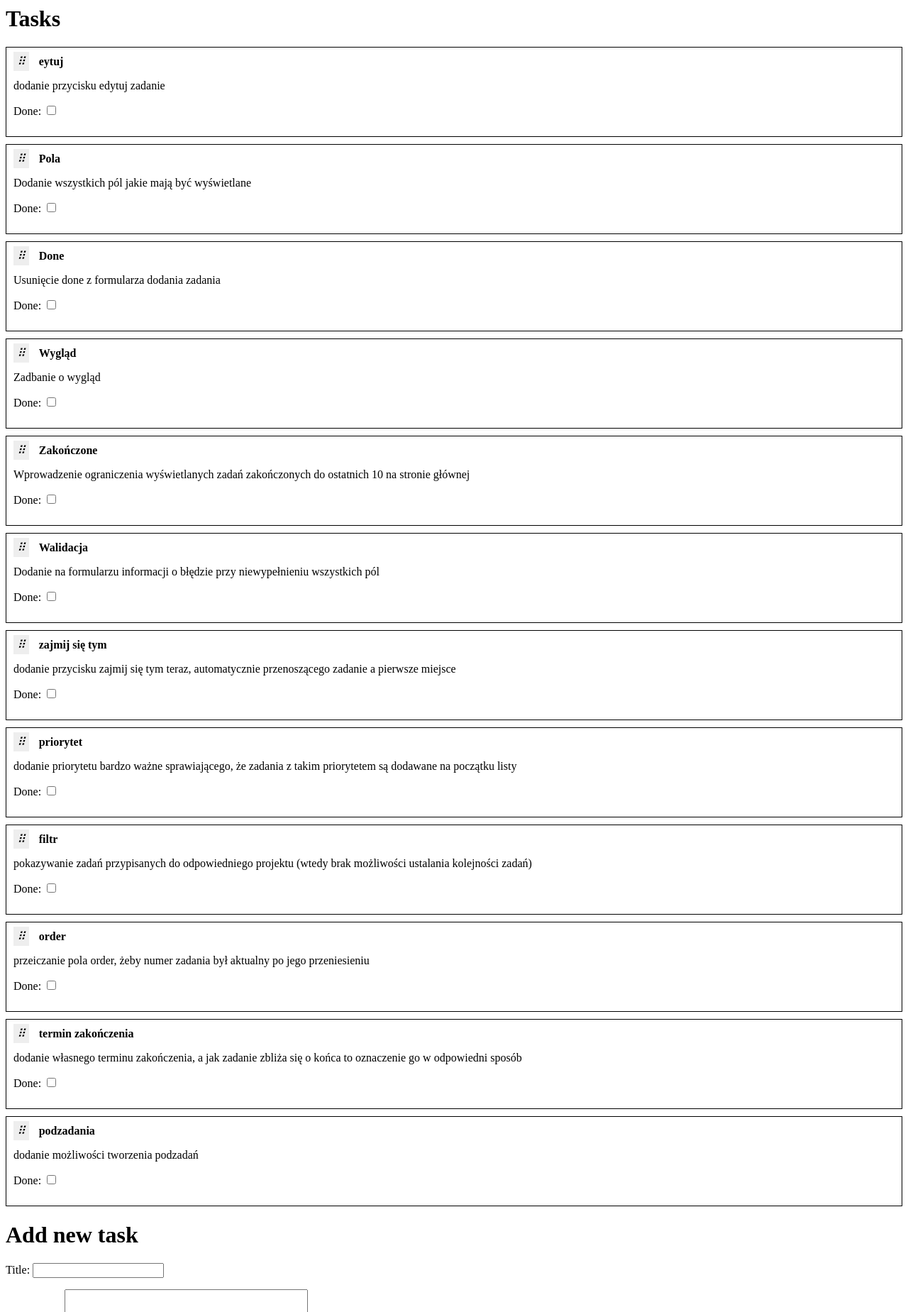
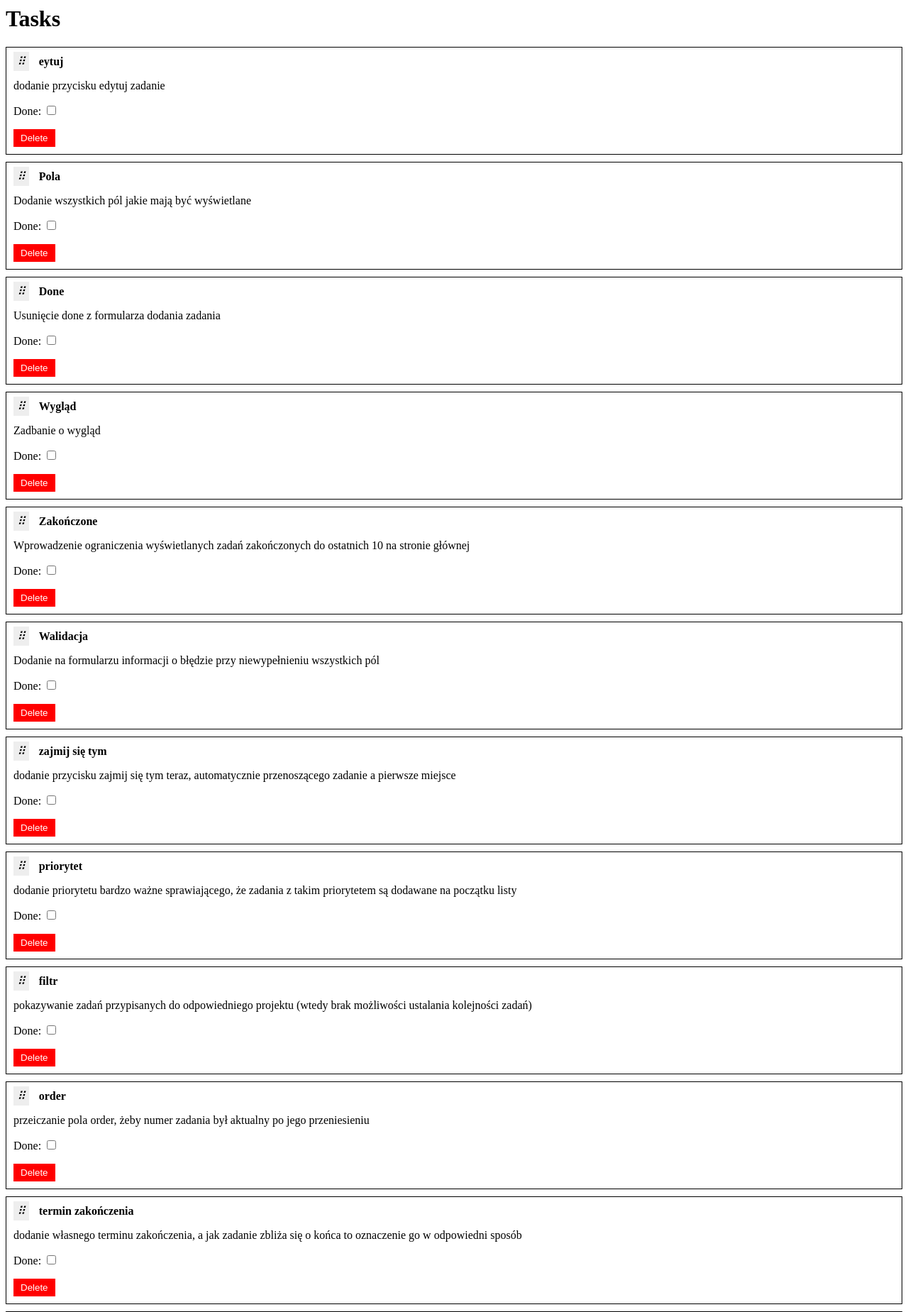
Before and after one commit to dszra/task_organizer, a Django app: page / in a window 1280 px wide. Shown: the top 1849 px of the page at 71% size. Run offline with Django 5.2, Linux system fonts and the light colour scheme; data comes from the database, SQL or seed files in the repository; both versions use the stored data as it was after the commit.

Commit message:
Add DELETE button to task

```diff
--- a/config/urls.py
+++ b/config/urls.py
@@ -24,4 +24,5 @@ urlpatterns = [
     path('', views.main_view, name='main'),
     path('update_order/', views.update_order, name='update_order'),
     path('update_task_status/<int:task_id>/', views.update_task_status, name='update_task_status'),
+    path('delete_task/<int:task_id>/', views.delete_task, name='delete_task'),
 ]
--- a/organizer/models.py
+++ b/organizer/models.py
@@ -11,14 +11,16 @@ class Project(models.Model):
 
 class Task(models.Model):
     title = models.CharField(max_length=200)
-    description = models.TextField()
+    description = models.TextField(null=True, blank=True)
     create_date = models.DateTimeField(auto_now_add=True)
     end_date = models.DateTimeField(null=True, blank=True)
     done = models.BooleanField(default=False)
     project = models.ForeignKey(
         Project,
         on_delete=models.CASCADE,
-        related_name='tasks'
+        related_name='tasks',
+        null=True,
+        blank=True
     )
     order = models.PositiveIntegerField(db_index=True, null=True, blank=True)
 
--- a/organizer/templates/main.html
+++ b/organizer/templates/main.html
@@ -45,23 +45,25 @@
         const changeOrder = function (arg) {
             let listElement;
 
-        // Sprawdzamy, czy arg to element HTML
             if (arg instanceof HTMLElement) {
                 listElement = arg;
             }
-        // Sprawdzamy, czy arg to zdarzenie SortableJS (z mechanizmu przeciągania)
             else if (arg && arg.from) {
                 listElement = arg.from;
             }
-        // Jeśli nic nie przekazano, domyślnie bierzemy listę aktywnych zadań
             else {
                 listElement = document.getElementById('sortable-list');
             }
 
-        if (!listElement) return;
+            // Jeśli listElement nie istnieje LUB jest listą "done", przerywamy funkcję.
+            if (!listElement || listElement.id === 'sortable-list-done') {
+                console.log("Pominięto aktualizację kolejności dla listy Done.");
+                return;
+            }
 
             const order = Array.from(listElement.querySelectorAll('.list-group-item'))
-                        .map(item => item.dataset.id);
+                            .map(item => item.dataset.id)
+                            .filter(id => id !== undefined);
 
             console.log("Aktualizacja kolejności dla:", listElement.id, order);
 
@@ -115,9 +117,7 @@
                 .then(data => {
                     if (data.status === 'success') {
                     // 1. Wybieramy listę docelową
-                    const targetList = doneStatus ?
-                        document.getElementById('sortable-list-done') :
-                        document.getElementById('sortable-list');
+                    const targetList = doneStatus ? doneList : activeList;
 
                     // 2. Tworzymy nowy element zadania z HTML otrzymanego z serwera
                     const tempDiv = document.createElement('div');
@@ -128,9 +128,7 @@
                         return;
                     }
 
-                    // 3. Podmieniamy stary element na nowy bezpośrednio w miejscu, gdzie był,
-                    // lub po prostu usuwamy stary i dodajemy nowy do nowej listy.
-                    // replaceWith jest świetne, bo "wskakuje" w to samo miejsce.
+                    // 3. Podmieniamy stary element na nowy bezpośrednio w miejscu, gdzie był (to zachowa event listener dla checkboxa)
                     taskItem.replaceWith(updatedTaskItem);
 
                     // 4. Jeśli status się zmienił, musimy upewnić się, że nowy element
@@ -151,6 +149,7 @@
             }
         });
 
+        // Obsługa dodawania nowego zadania przez AJAX
         const addTaskButton = document.getElementById('add-task-bttn');
         addTaskButton.addEventListener('click', function(event) {
             event.preventDefault(); // Zapobiega domyślnemu zachowaniu przycisku
@@ -174,6 +173,8 @@
                     list.appendChild(newTaskItem);
                     console.log('Zadanie dodane!');
                     console.log(data.task_id);
+                    // Czyszczenie formularza
+                    document.querySelector('form').reset();
 
                 } else {
                     console.error('Nie udało się dodać zadania.');
@@ -182,6 +183,34 @@
             .catch(error => console.error('Błąd:', error));
         });
 
+        // Obsługa usuwania zadania przez AJAX
+        document.addEventListener('click', function(event) {
+            if (event.target && event.target.classList.contains('delete-task-btn')) {
+                const deleteButton = event.target;
+                const taskItem = deleteButton.closest('.list-group-item');
+                const taskId = taskItem.dataset.id;
+                if (confirm('Czy na pewno chcesz usunąć to zadanie?')) {
+                    fetch(`/delete_task/${taskId}/`, {
+                        method: 'DELETE',
+                        headers: {
+                            'X-CSRFToken': '{{ csrf_token }}'
+                        }
+                    })
+                    .then(response => response.json())
+                    .then(data => {
+                        if (data.status === 'success') {
+                            taskItem.remove();
+                            changeOrder(); // Aktualizacja kolejności po usunięciu
+                            console.log('Zadanie usunięte!');
+                        } else {
+                            console.error('Nie udało się usunąć zadania.');
+                        }
+                    })
+                    .catch(error => console.error('Błąd:', error));
+                }
+            }
+        });
+
 
     </script>
 </body>
--- a/organizer/templates/task_item.html
+++ b/organizer/templates/task_item.html
@@ -13,4 +13,5 @@
     {% if task_end_date %}
         <p>End Date: {{ task_end_date }}</p>
     {% endif %}
+    <button class="delete-task-btn" style="background-color: red; color: white; border: none; padding: 5px 10px; cursor: pointer;">Delete</button>
 </li>
--- a/organizer/views.py
+++ b/organizer/views.py
@@ -1,6 +1,6 @@
 from django.shortcuts import render, redirect
 from .models import Task, Project
-from django.views.decorators.http import require_POST
+from django.views.decorators.http import require_POST, require_http_methods
 from django.http import JsonResponse
 import json
 from .forms import TaskForm
@@ -36,7 +36,6 @@ def main_view(request):
     else:
 
         form = TaskForm()
-
 
     return render(request, "main.html", {"tasks": tasks, "form": form})
 
@@ -95,3 +94,15 @@ def update_task_status(request, task_id):
         return JsonResponse({'status': 'success', 'html': html, 'task_id': task.id})
     except Exception as e:
         return JsonResponse({'status': 'error', 'message': str(e)}, status=400)
+
+@require_http_methods(["DELETE"])
+def delete_task(request, task_id):
+    """View to delete a task based on the received task ID.
+    Expects a DELETE request with the task ID in the URL.
+    """
+    try:
+        task = Task.objects.get(id=task_id)
+        task.delete()
+        return JsonResponse({'status': 'success'})
+    except Exception as e:
+        return JsonResponse({'status': 'error', 'message': str(e)}, status=400)
```
Also changed, not shown: db.sqlite3, organizer/migrations/0002_alter_task_options_alter_task_order_and_more.py (added). Lines whose indentation alone changed are shown as unchanged.
